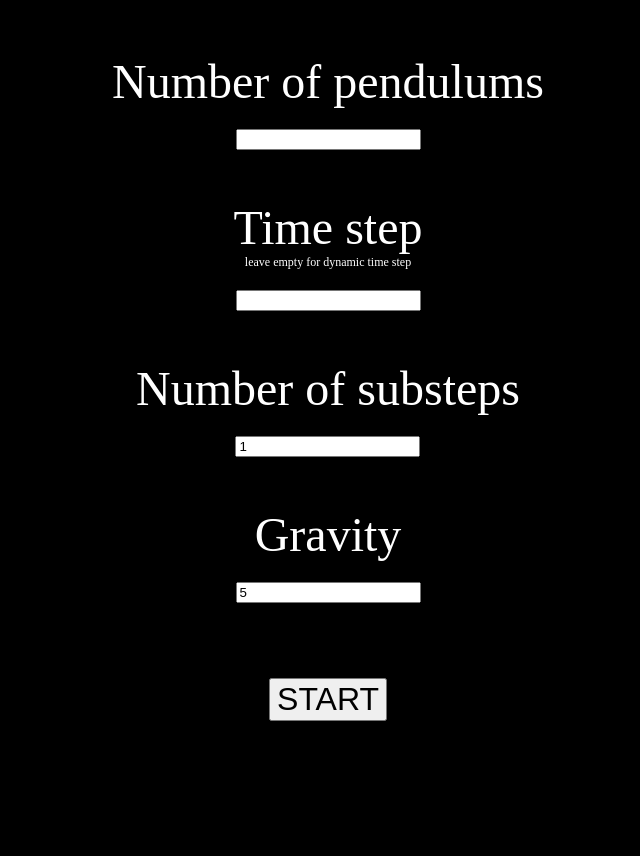
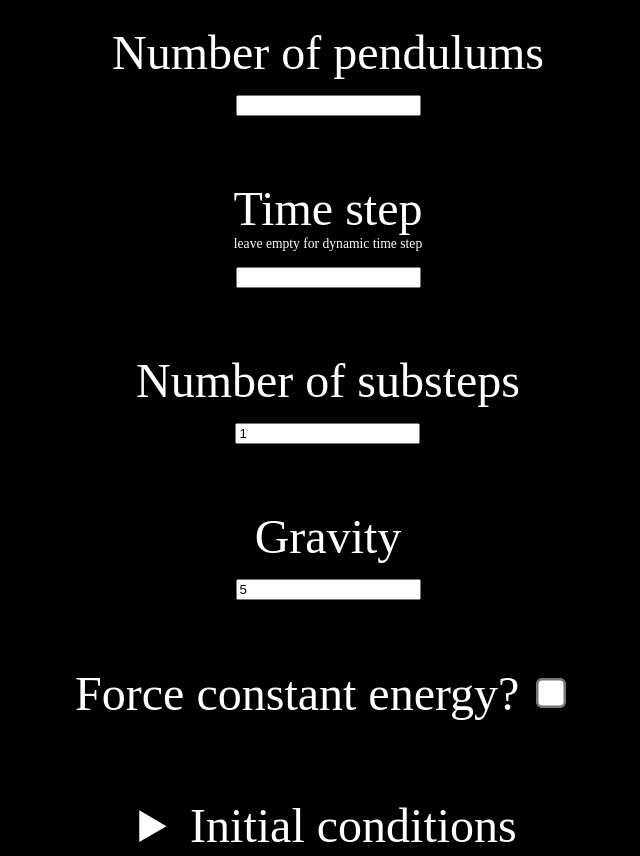
Before and after one commit to GDOR-11/miniprojects, a website: page src/multiple-pendulum/index.html in a window 1280 px wide. Shown: the top 856 px of the page, without its empty margins (312-952 px from the left). Before the commit the page ends 800 px from the top, so only its background shows below. Drawn offline with Linux system fonts and the light colour scheme; files whose address does not match are found by name.

Commit message:
small improvements

```diff
--- a/src/multiple-pendulum/index.css
+++ b/src/multiple-pendulum/index.css
@@ -4,33 +4,38 @@ html, body {
     margin: 0px;
 }
 
-#configuration-form {
+.fullscreen {
+    width: 100vw;
+    min-height: 100vh;
+}
+
+.big-margin {
+    margin: 50px;
+}
+.medium-margin {
+    margin: 25px;
+}
+.small-margin {
+    margin: 15px;
+}
+
+.title {
+    font-size: 300%;
+}
+.big-text {
+    font-size: 200%;
+}
+.small-text {
+    font-size: 85%;
+}
+
+.container {
     display: flex;
     flex-direction: column;
     align-items: center;
     justify-content: center;
-    width: 100vw;
-    height: 100vh;
 }
-
-.option-panel {
-    display: flex;
-    flex-direction: column;
-    align-items: center;
-    margin: 25px;
+input.large-checkbox[type="checkbox"] {
+    zoom: 2.5;
+    margin: 5px;
 }
-
-.option-title {
-    font-size: 300%;
-}
-.option-description {
-    font-size: 75%;
-}
-.option-input {
-    margin-top: 20px;
-}
-
-#start-button {
-    font-size: 200%;
-    margin: 50px;
-}
--- a/src/multiple-pendulum/index.html
+++ b/src/multiple-pendulum/index.html
@@ -7,25 +7,45 @@
         <script type="module" src="./index.js"></script>
     </head>
     <body>
-        <form id="configuration-form" action="simulation.html">
-            <div class="option-panel">
-                <label class="option-title" for="num-pendulums-input">Number of pendulums</label>
-                <input class="option-input" type="number" id="num-pendulums-input" required min="1" step="1">
+        <form class="fullscreen container" id="configuration-form" action="simulation.html">
+            <div class="medium-margin container">
+                <label class="title" for="num-pendulums-input">Number of pendulums</label>
+                <input class="small-margin" type="number" id="num-pendulums-input" required min="1" step="1">
             </div>
-            <div class="option-panel">
-                <label class="option-title" for="time-step-input">Time step</label>
-                <label class="option-description" for="time-step-input">leave empty for dynamic time step</label>
-                <input class="option-input" type="number" id="time-step-input" min="0" step="any">
+            <div class="medium-margin container">
+                <label class="title" for="time-step-input">Time step</label>
+                <label class="small-text" for="time-step-input">leave empty for dynamic time step</label>
+                <input class="small-margin" type="number" id="time-step-input" min="0" step="any">
             </div>
-            <div class="option-panel">
-                <label class="option-title" for="substeps-input">Number of substeps</label>
-                <input class="option-input" type="number" id="substeps-input" required min="1" step="1" value="1">
+            <div class="medium-margin container">
+                <label class="title" for="substeps-input">Number of substeps</label>
+                <input class="small-margin" type="number" id="substeps-input" required min="1" step="1" value="1">
             </div>
-            <div class="option-panel">
-                <label class="option-title" for="gravity-input">Gravity</label>
-                <input class="option-input" type="number" id="gravity-input" required value="5" step="any">
+            <div class="medium-margin container">
+                <label class="title" for="gravity-input">Gravity</label>
+                <input class="small-margin" type="number" id="gravity-input" required value="5" step="any">
             </div>
-            <input type="submit" id="start-button" value="START">
+            <div class="medium-margin container">
+                <div>
+                    <label class="title" for="energy-input">Force constant energy?</label>
+                    <input class="large-checkbox" type="checkbox" id="energy-input" value="on">
+                </div>
+            </div>
+            <details class="big-margin container">
+                <summary class="title">Initial conditions</summary>
+                <div class="container">
+                    <p class="small-text" style="display: inline-block;">comma-separated list of initial angles (in degrees) and angular velocities (in degrees/s)</p>
+                    <div>
+                        <label for="angles-input" style="font-size: 150%;">Initial angles:</label>
+                        <input class="small-margin" type="text" id="angles-input">
+                    </div>
+                    <div>
+                        <label for="angular-velocities-input" style="font-size: 150%;">Initial angular velocities:</label>
+                        <input class="small-margin" type="text" id="angular-velocities-input">
+                    </div>
+                </div>
+            </details>
+            <input class="big-text big-margin" type="submit" value="START">
         </form>
     </body>
 </html>
--- a/src/multiple-pendulum/index.ts
+++ b/src/multiple-pendulum/index.ts
@@ -1,10 +1,31 @@
-document.getElementById("configuration-form").addEventListener("submit", async () => {
+document.getElementById("configuration-form").addEventListener("submit", event => {
     const N = (document.getElementById("num-pendulums-input") as HTMLInputElement).value || "NaN";
     const dt = (document.getElementById("time-step-input") as HTMLInputElement).value || "NaN";
     const substeps = (document.getElementById("substeps-input") as HTMLInputElement).value || "NaN";
     const g = (document.getElementById("gravity-input") as HTMLInputElement).value || "NaN";
+    const const_energy = (document.getElementById("energy-input") as HTMLInputElement).checked;
+    let angles = (document.getElementById("angles-input") as HTMLInputElement).value || "";
+    let angular_velocities = (document.getElementById("angular-velocities-input") as HTMLInputElement).value || "";
+
+    if ([...angles.matchAll(/,/g)].length + 1 !== Number(N) && angles.trim() !== "") {
+        event.preventDefault();
+        alert("please provide exactly N angles");
+        return;
+    }
+    if ([...angular_velocities.matchAll(/,/g)].length + 1 !== Number(N) && angular_velocities.trim() !== "") {
+        event.preventDefault();
+        alert("please provide exactly N angular velocities");
+        return;
+    }
+
+    if (angles.trim() !== "") angles = angles.split(",").map(s => Number(s.trim()) * Math.PI / 180).join(",");
+    if (angular_velocities.trim() !== "") angular_velocities = angular_velocities.split(",").map(s => Number(s.trim()) * Math.PI / 180).join(",");
+
     window.localStorage.setItem("N", N);
     window.localStorage.setItem("dt", dt);
     window.localStorage.setItem("substeps", substeps);
     window.localStorage.setItem("g", g);
+    window.localStorage.setItem("const_energy", const_energy.toString());
+    window.localStorage.setItem("angles", angles);
+    window.localStorage.setItem("velocities", angular_velocities);
 });
--- a/src/multiple-pendulum/simulation.ts
+++ b/src/multiple-pendulum/simulation.ts
@@ -28,8 +28,12 @@ const N = Number(window.localStorage.getItem("N") ?? 2);
 const dt = Number(window.localStorage.getItem("dt"));
 const substeps = Number(window.localStorage.getItem("substeps") ?? 1);
 const g = Number(window.localStorage.getItem("g") ?? 5);
+const const_energy = window.localStorage.getItem("const_energy") == "true";
 
-let y: number[] = new Array(2 * N).fill(0).map((_, i) => i < N ? Math.PI / 2 : 0);
+let y: number[] = ((window.localStorage.getItem("angles") || undefined)?.split(",").map(s => Number(s)) ?? new Array(N).fill(Math.PI / 2)).concat(
+    (window.localStorage.getItem("velocities") || undefined)?.split(",").map(s => Number(s)) ?? new Array(N).fill(0)
+);
+console.log(y);
 const L: number[] = new Array(N).fill(1);
 const m: number[] = new Array(N).fill(1);
 
@@ -92,6 +96,24 @@ function redraw_trace() {
 }
 
 space.addListener(redraw_trace);
+
+/** returns \[kinetic energy, potential energy\] */
+function energy(): [number, number] {
+    // let h = 0;
+    let v = vec2.create();
+    let K = 0;
+    let V = 0;
+    for (let i = 0; i < N; i++) {
+        vec2.scaleAndAdd(v, v, vec2.fromValues(Math.cos(y[i]), Math.sin(y[i])), L[i] * y[i + N]);
+        // h -= L[i] * Math.cos(y[i]);
+        K += 0.5 * m[i] * vec2.sqrLen(v);
+        // V += m[i] * h;
+        V -= M[i] * L[i] * g * Math.cos(y[i]);
+    }
+    return [K, V];
+}
+
+const initial_energy = energy().reduce((a, b) => a + b);
 
 function render() {
     document.body.style.backgroundColor = appearance.colors.background;
@@ -184,6 +206,14 @@ function step(dt: number) {
 
 let last_frame = 0;
 function tick(timestamp: number) {
+    if (const_energy) {
+        let [K, V] = energy();
+        let scale = Math.min(Math.max(Math.sqrt((initial_energy - V) / K), 0.99), 1.01) || 1;
+        for (let i = 0; i < N; i++) {
+            y[i + N] *= scale;
+        }
+    }
+
     let delta_t = isNaN(dt) ? Math.min((timestamp - last_frame) / 1000, 0.1) : dt;
     for (let i = 0; i < substeps; i++) {
         step(delta_t / substeps);
```
Also changed, not shown: src/multiple-pendulum/simulation.html (+0 -1 lines), dist/multiple-pendulum/index.css, dist/multiple-pendulum/index.html, dist/multiple-pendulum/index.js, dist/multiple-pendulum/simulation.html, dist/multiple-pendulum/simulation.js.
